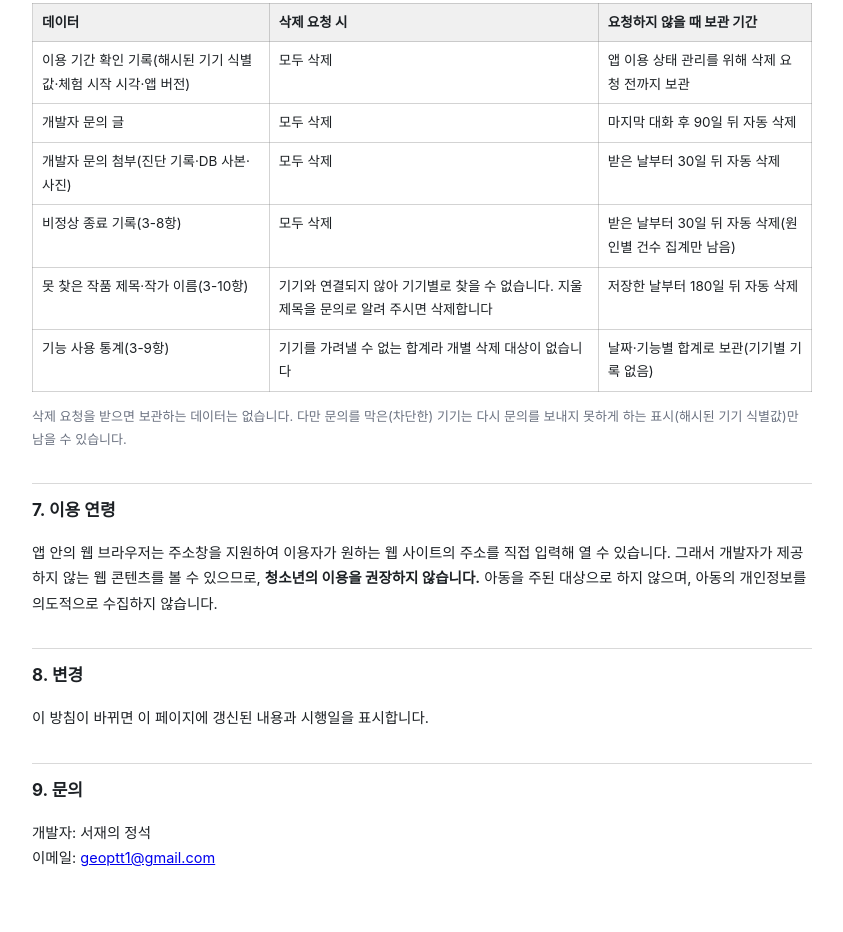
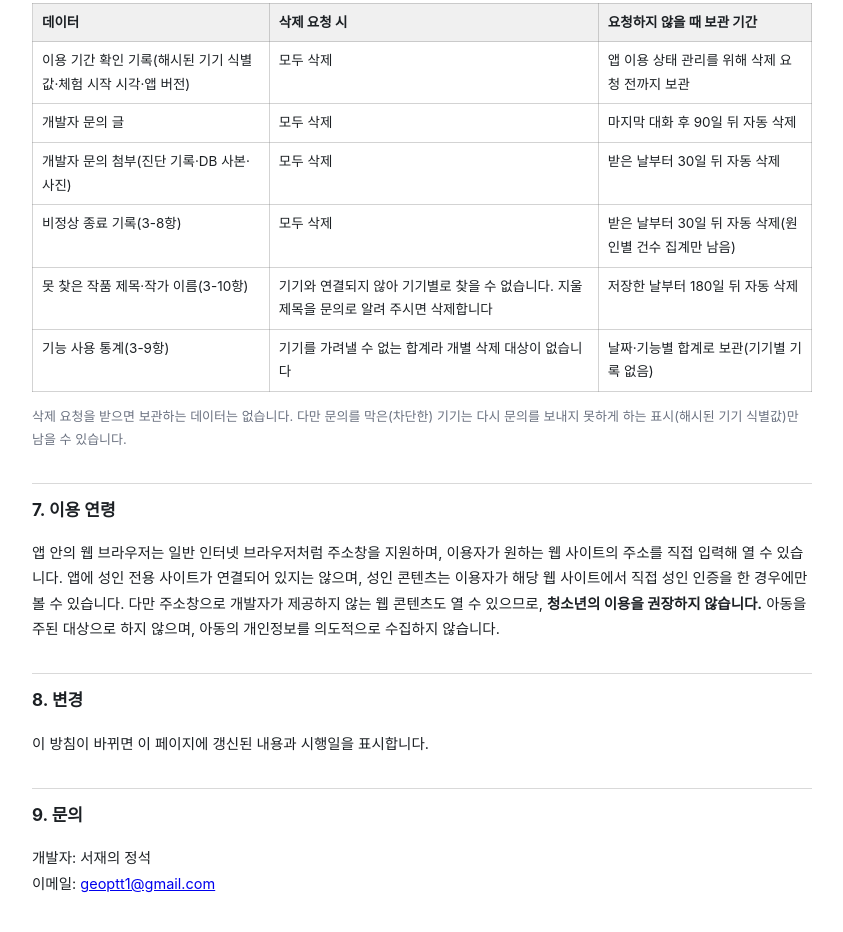
Before and after one commit to allday-lib/wm-dist, a plain HTML site: page privacy.html in a window 1280 px wide. Shown: the part 5061-5993 px from the top of the page, without its empty margins (218-1061 px from the left). Drawn offline with Linux system fonts and the light colour scheme.

Commit message:
개인정보처리방침 7항: 일반 브라우저 주소창 지원·성인 전용 사이트 미연결·성인 인증은 이용자가 직접 명시
Co-Authored-By: Claude Sonnet 5.5 <noreply@anthropic.com>

```diff
--- a/privacy.html
+++ b/privacy.html
@@ -170,7 +170,7 @@
 <p class="note">삭제 요청을 받으면 보관하는 데이터는 없습니다. 다만 문의를 막은(차단한) 기기는 다시 문의를 보내지 못하게 하는 표시(해시된 기기 식별값)만 남을 수 있습니다.</p>
 
 <h2>7. 이용 연령</h2>
-<p>앱 안의 웹 브라우저는 주소창을 지원하여 이용자가 원하는 웹 사이트의 주소를 직접 입력해 열 수 있습니다. 그래서 개발자가 제공하지 않는 웹 콘텐츠를 볼 수 있으므로, <strong>청소년의 이용을 권장하지 않습니다.</strong> 아동을 주된 대상으로 하지 않으며, 아동의 개인정보를 의도적으로 수집하지 않습니다.</p>
+<p>앱 안의 웹 브라우저는 일반 인터넷 브라우저처럼 주소창을 지원하며, 이용자가 원하는 웹 사이트의 주소를 직접 입력해 열 수 있습니다. 앱에 성인 전용 사이트가 연결되어 있지는 않으며, 성인 콘텐츠는 이용자가 해당 웹 사이트에서 직접 성인 인증을 한 경우에만 볼 수 있습니다. 다만 주소창으로 개발자가 제공하지 않는 웹 콘텐츠도 열 수 있으므로, <strong>청소년의 이용을 권장하지 않습니다.</strong> 아동을 주된 대상으로 하지 않으며, 아동의 개인정보를 의도적으로 수집하지 않습니다.</p>
 
 <h2>8. 변경</h2>
 <p>이 방침이 바뀌면 이 페이지에 갱신된 내용과 시행일을 표시합니다.</p>
```
